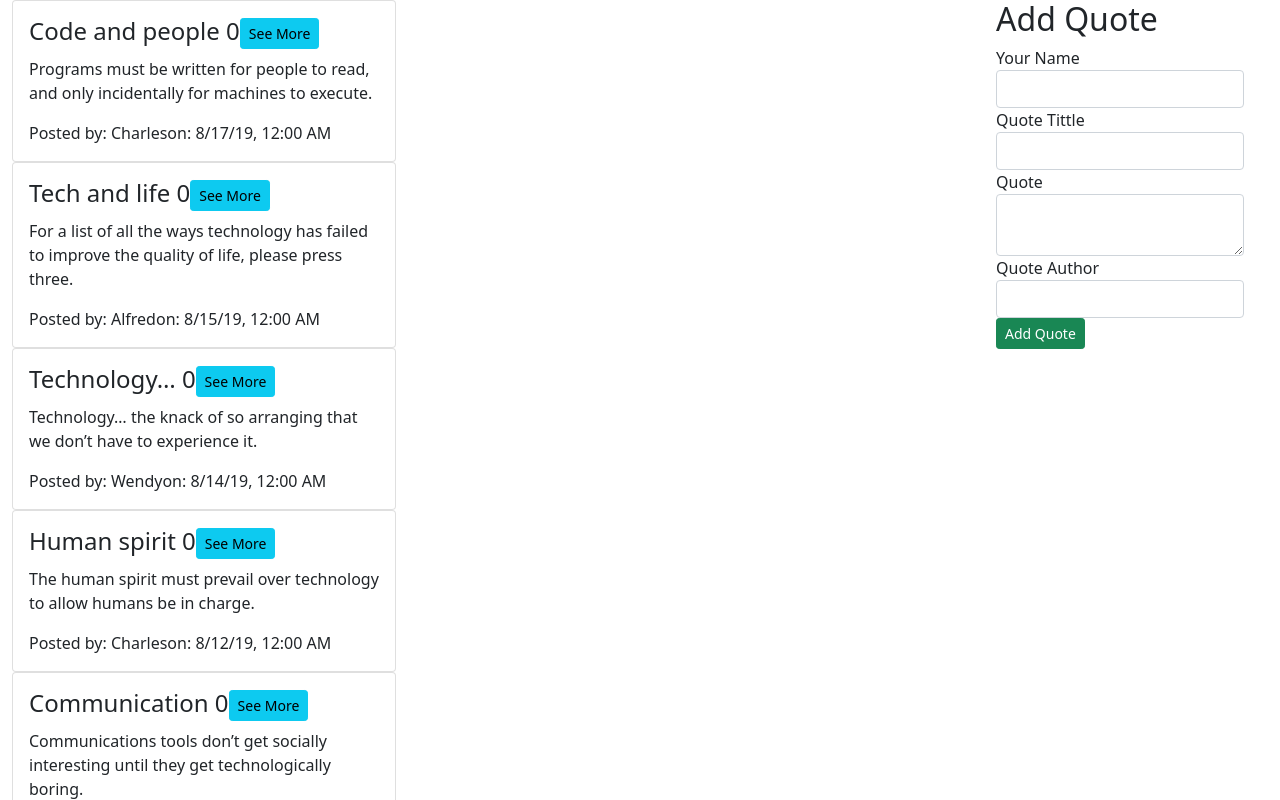
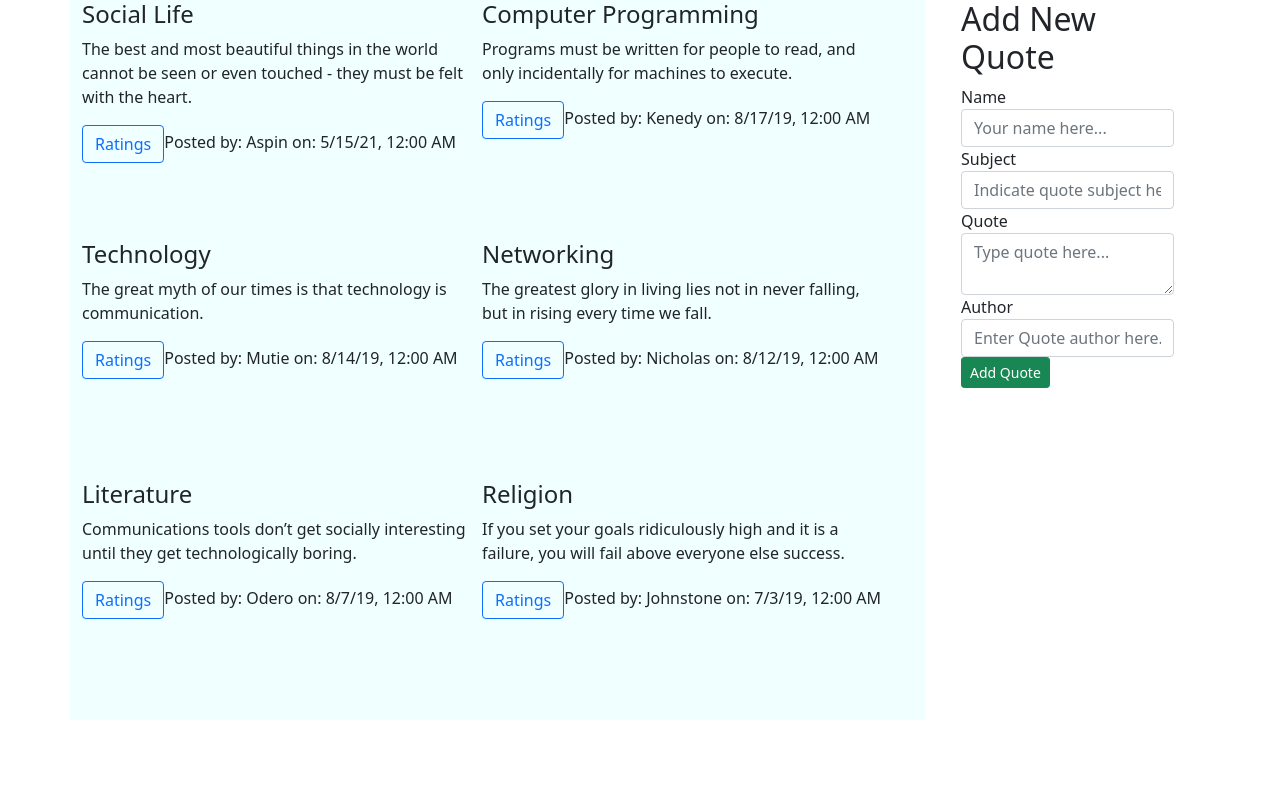
Before and after one commit to ngetichnicholas/Quotes-Rating, an Angular app: page / in a window 1280 px wide. Shown: the top 800 px of the page. Built offline with nearby package versions, Linux system fonts and the light colour scheme.

Commit message:
Update quote details

```diff
--- a/src/app/quote-form/quote-form.component.html
+++ b/src/app/quote-form/quote-form.component.html
@@ -1,10 +1,10 @@
 <div class="container-fluid">
-  <h2 class="heading">Add Quote</h2>
+  <h2 class="heading">Add New Quote</h2>
   <!-- <hr> -->
   <form (ngSubmit)='addQuote() ;quoteForm.resetForm({})' #quoteForm='ngForm'>
       <div class="form-group">
-        <label for="name">Your Name</label>
-        <input type="text" required class="form-control" id="name" [(ngModel)]="quoted.name" name="name" #name='ngModel' minlength="3">
+        <label for="name">Name</label>
+        <input type="text" placeholder="Your name here..." required class="form-control" id="name" [(ngModel)]="quoted.name" name="name" #name='ngModel' minlength="3">
         <div *ngIf="name.invalid && name.dirty" class="alert alert-danger">
           <div *ngIf="name.errors.required">
               Your name is required.
@@ -15,8 +15,8 @@
         </div>
       </div>
       <div class="form-group">
-        <label for="name">Quote Tittle</label>
-        <input type="text" required class="form-control" id="title" [(ngModel)]="quoted.quoteTitle" name="title" #title='ngModel'>
+        <label for="name">Subject</label>
+        <input type="text" placeholder="Indicate quote subject here..." required class="form-control" id="title" [(ngModel)]="quoted.quoteTitle" name="title" #title='ngModel'>
         <div *ngIf="title.invalid && title.dirty" class="alert alert-danger">
           <div *ngIf="title.errors.required">
               Title is required.
@@ -25,7 +25,7 @@
       </div>
       <div class="form-group">
         <label for="description">Quote</label>
-        <textarea class="form-control" id="quote" rows="2" required [(ngModel)]="quoted.quoteInfo" name="quote" #quote='ngModel'></textarea>
+        <textarea class="form-control" placeholder="Type quote here..." id="quote" rows="2" required [(ngModel)]="quoted.quoteInfo" name="quote" #quote='ngModel'></textarea>
         <div *ngIf="quote.invalid && quote.dirty" class="alert alert-danger">
           <div *ngIf="quote.errors.required">
               Quote can not be empty.
@@ -33,8 +33,8 @@
         </div>
       </div>
       <div class="form-group">
-        <label for="name">Quote Author</label>
-        <input type="text" required class="form-control" id="author"[(ngModel)]="quoted.author" name="author" #author='ngModel'>
+        <label for="name">Author</label>
+        <input type="text" placeholder="Enter Quote author here..." required class="form-control" id="author"[(ngModel)]="quoted.author" name="author" #author='ngModel'>
         <div *ngIf="title.invalid && title.dirty" class="alert alert-danger">
           <div *ngIf="title.errors.required">
               Author Name is required.
--- a/src/app/quote/quote.component.css
+++ b/src/app/quote/quote.component.css
@@ -0,0 +1,7 @@
+.quote-body {
+  float: left;
+  width: 40%;
+}
+.quote {
+  background-color: azure;
+}
--- a/src/app/quote/quote.component.html
+++ b/src/app/quote/quote.component.html
@@ -1,22 +1,18 @@
-<div class="container-fluid">
+<div class="container">
   <div class="row">
-    <div class="col-sm-9">
-      <div class="all-cards">
-        <div *ngFor="let quote of sortQuotes let i= index" class="card" style="width: 24rem;">
-          <div class="card-body">
-            <h4 class="card-title" appHighlightQoute>{{quote.quoteTitle}} {{quote.upvote}}<button (click)='displayInfo(i)'
-                class="btn btn-info btn-sm" id="quotes-button">See More</button></h4>
-            <p class="card-text" id="param">{{quote.quoteInfo}}</p>
-            <app-quote-details *ngIf='quote.showInfo' bind-quoty='quote' (isRead)='quoteDelete($event,i)'>
-            </app-quote-details>
-            <span class="card-subtitle mb-2">Posted by: <span id="name">{{quote.name}}</span><span id="date">on: <span
-                  id="datecolor">{{quote.datePosted|date:'short'}}</span></span></span>
-
-          </div>
-        </div>
+    <div class="col-md-9 quote">
+      <div *ngFor="let quote of sortQuotes let i= index" class="quote-body" style="width: 25rem; height: 15rem;">
+        <h4 class="title" appHighlightQoute>{{quote.quoteTitle}}</h4>
+        <p class="quote-info" id="param">{{quote.quoteInfo}}</p>
+        <button (click)='displayInfo(i)'
+          class="btn btn-outline-primary" id="quotes-button">Ratings</button>
+        <app-quote-details *ngIf='quote.showInfo' bind-quoty='quote' (isRead)='quoteDelete($event,i)'>
+        </app-quote-details>
+        <span class="card-subtitle mb-2">Posted by: <span id="name">{{quote.name}} </span> <span id="date">on: <span
+        id="datecolor">{{quote.datePosted|date:'short'}}</span></span></span>
       </div>
     </div>
-    <div class="col-sm-3">
+    <div class="col-md-3">
       <app-quote-form (add)="addedQuote($event)"></app-quote-form>
     </div>
   </div>
--- a/src/app/quote/quote.component.ts
+++ b/src/app/quote/quote.component.ts
@@ -8,12 +8,12 @@ import { Quote } from '../quote';
 })
 export class QuoteComponent implements OnInit {
   quotes:Quote[] = [
-    new Quote (1,'Charles','Human spirit','The human spirit must prevail over technology to allow humans be in charge.','Albert Einstein', new Date(2019,7,12),0,0),
-    new Quote (2,'Wendy','Technology…','Technology… the knack of so arranging  that we don’t have to experience it.','Max Frisch',new Date(2019,7,14),0,0),
-    new Quote (3,'Mikey','The great myth','The great myth of our times is that technology is communication.','Libby Larsen',new Date(2019,6,3),0,0),
-    new Quote (4,'Beatrice','Communication','Communications tools don’t get socially interesting until they get technologically boring.','Clay Shirky',new Date(2019,7,7),0,0),
-    new Quote (5,'Charles','Code and people','Programs must be written for people to read, and only incidentally for machines to execute.','Harold Abelson',new Date(2019,7,17),0,0),
-    new Quote (6,'Alfred','Tech and life','For a list of all the ways technology has failed to improve the quality of life, please press three.','Alice Kahn',new Date(2019,7,15),0,0)
+    new Quote (1,'Nicholas','Networking','The greatest glory in living lies not in never falling, but in rising every time we fall.','Nelson Mandela', new Date(2019,7,12),0,0),
+    new Quote (2,'Mutie','Technology','The great myth of our times is that technology is communication.','James Cameron',new Date(2019,7,14),0,0),
+    new Quote (3,'Johnstone','Religion','If you set your goals ridiculously high and it is a failure, you will fail above everyone else success.','Libby Larsen',new Date(2019,6,3),0,0),
+    new Quote (4,'Odero','Literature','Communications tools don’t get socially interesting until they get technologically boring.','Clay Shirky',new Date(2019,7,7),0,0),
+    new Quote (5,'Kenedy','Computer Programming','Programs must be written for people to read, and only incidentally for machines to execute.','Harold Abelson',new Date(2019,7,17),0,0),
+    new Quote (6,'Aspin','Social Life','The best and most beautiful things in the world cannot be seen or even touched - they must be felt with the heart.','Helen Keller',new Date(2021,4,15),0,0)
   ];
   get sortQuotes() {
     return this.quotes.sort((a, b) => {
```
